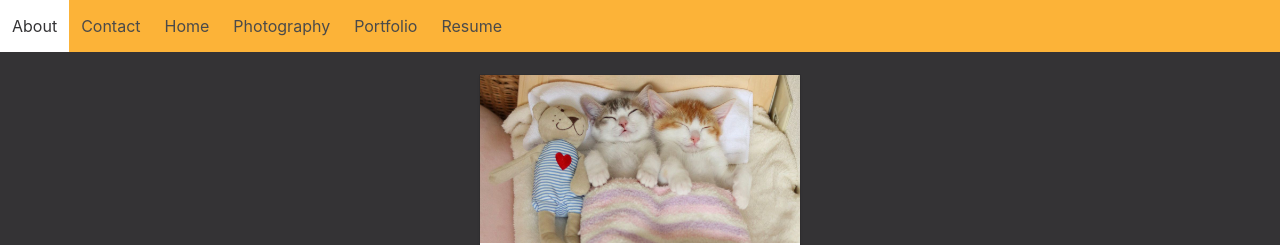
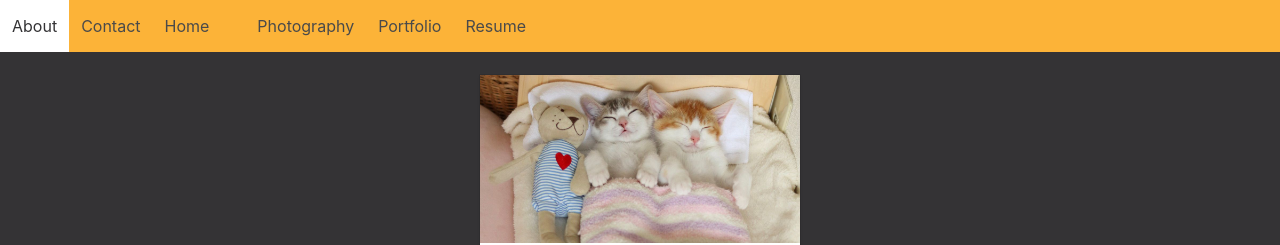
Before and after one commit to cassiegzzz/cassiegalvez.com, a Jekyll site: the page built from index.html, in a window 1280 px wide. Shown: the top 245 px of the page. Built offline with Jekyll 4.4.1, drawn with Linux system fonts in a browser that asks for light colours; nearby versions of some CDN libraries.

Commit message:
Updated Header and 2 other files

```diff
--- a/_includes/header.html
+++ b/_includes/header.html
@@ -3,11 +3,9 @@
 <nav class="navbar is-info is-fixed-top">
 
 {% for page in site.pages %}
- {% if page.category contains 'myPage' %}
     <a class="navbar-item" href="{{ page.url }}">
              {{ page.title }}
              </a>
-             {% endif %}
 {% endfor %}
 
  </nav>
--- a/_layouts/photography.html
+++ b/_layouts/photography.html
@@ -5,7 +5,7 @@
 
 
    <main class="portfolio">
-
+      <h1>{{ page.title }}</h1>
 
     {% for work in site.photography %}
 
--- a/_layouts/portfolio.html
+++ b/_layouts/portfolio.html
@@ -5,7 +5,7 @@
 
 
    <main class="portfolio">
-
+      <h1>{{ page.title }}</h1>
 
     {% for work in site.portfolio %}
 
```
